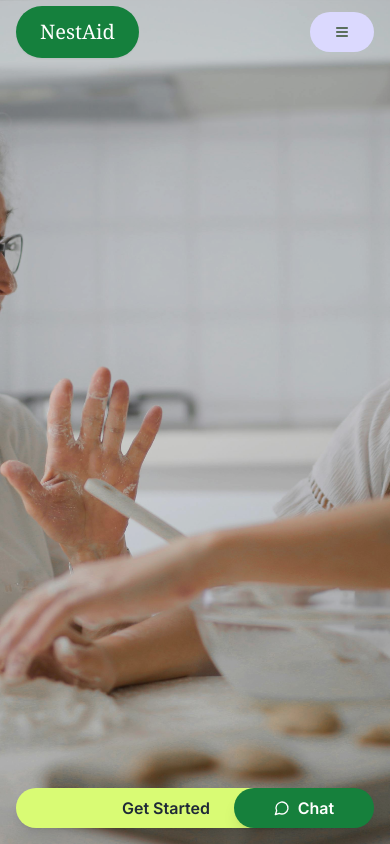
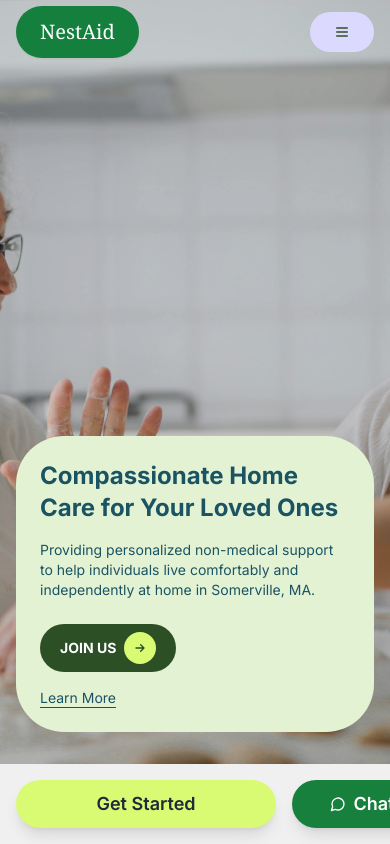
Before and after one commit to Mayacarellc/mayacare, a Next.js app: page / in a window 390 px wide. Shown: the top 844 px of the page. Built offline with nearby package versions, Linux system fonts and the light colour scheme.

Commit message:
Simplify mobile animations and enhance button UI

```diff
--- a/app/page.tsx
+++ b/app/page.tsx
@@ -32,37 +32,14 @@ export default function Component() {
   const [heroVisible, setHeroVisible] = useState(false);
   const [scrollProgress, setScrollProgress] = useState(0);
 
-  // Trigger hero animation based on scroll for mobile
+  // Simple hero animation trigger
   useEffect(() => {
-    const handleScroll = () => {
-      const scrollY = window.scrollY;
-      const windowHeight = window.innerHeight;
+    // Simple delay for mobile, immediate for desktop
+    const timer = setTimeout(() => {
+      setHeroVisible(true);
+    }, window.innerWidth < 768 ? 500 : 0);
 
-      // Calculate scroll progress (0 to 1)
-      const progress = Math.min(scrollY / (windowHeight * 0.3), 1);
-      setScrollProgress(progress);
-
-      // Show content when scroll progress reaches certain threshold
-      if (progress > 0.1) {
-        setHeroVisible(true);
-      } else {
-        setHeroVisible(false);
-      }
-    };
-
-    // Initial check for desktop (always show)
-    const isDesktop = window.innerWidth >= 768;
-    if (isDesktop) {
-      setHeroVisible(true);
-    }
-
-    window.addEventListener('scroll', handleScroll, { passive: true });
-    window.addEventListener('resize', handleScroll);
-
-    return () => {
-      window.removeEventListener('scroll', handleScroll);
-      window.removeEventListener('resize', handleScroll);
-    };
+    return () => clearTimeout(timer);
   }, []);
 
   // Service details data with icons
@@ -158,8 +135,8 @@ export default function Component() {
             <div className="flex flex-col justify-end md:justify-center py-4 md:py-0 max-w-xl w-full mb-8 md:mb-0">
               {/* Clean rounded rectangle container */}
               <div
-                className={`bg-[#E4F2D4] rounded-[3rem] p-6 md:p-8 lg:p-10 md:opacity-100 md:transform-none hero-content-mobile ${
-                  heroVisible ? 'visible hero-scroll-up' : ''
+                className={`bg-[#E4F2D4] rounded-[3rem] p-6 md:p-8 lg:p-10 md:opacity-100 md:transform-none transition-all duration-500 ease-out ${
+                  heroVisible ? 'opacity-100 translate-y-0' : 'opacity-0 translate-y-4'
                 }`}
               >
                 <h1 className="text-2xl md:text-5xl font-bold text-[#1A5463] mb-4">
--- a/components/mobile-get-started-fab.tsx
+++ b/components/mobile-get-started-fab.tsx
@@ -61,35 +61,33 @@ export function MobileGetStartedFab() {
 
   return (
     <>
-      {/* Floating Get Started Button - Bottom Left */}
+      {/* Bottom Buttons Container with Background */}
       <div
-        className={`md:hidden fixed bottom-4 left-4 z-50 transition-transform duration-300 ease-in-out ${
-          isVisible ? 'translate-y-0' : 'translate-y-[150%]'
+        className={`md:hidden fixed bottom-0 left-0 right-0 z-50 p-4 transition-transform duration-300 ease-in-out ${
+          isVisible ? 'translate-y-0' : 'translate-y-full'
         }`}
+        style={{ backgroundColor: '#F0F0F0' }}
       >
+        <div className="flex justify-between items-center gap-4">
+          {/* Get Started Button */}
           <Button
             onClick={() => setGetStartedModalOpen(true)}
-          className="rounded-full font-semibold px-8 py-3 text-base transition-colors shadow-lg text-gray-800 hover:opacity-90"
-          style={{ backgroundColor: '#D9FB74', minWidth: '300px' }}
+            className="rounded-full font-semibold px-10 py-6 text-lg transition-colors shadow-lg text-gray-800 hover:opacity-90"
+            style={{ backgroundColor: '#D9FB74', minWidth: '260px' }}
           >
             Get Started
           </Button>
-      </div>
 
-      {/* Chat Bot Button - Bottom Right */}
-      <div
-        className={`md:hidden fixed bottom-4 right-4 z-50 transition-transform duration-300 ease-in-out ${
-          isVisible ? 'translate-y-0' : 'translate-y-[150%]'
-        }`}
-      >
+          {/* Chat Button */}
           <Button
             onClick={() => setChatBotOpen(true)}
-          className="rounded-full px-5 py-3 transition-colors shadow-lg text-white hover:opacity-90 text-base font-semibold flex items-center gap-2"
+            className="rounded-full px-8 py-6 transition-colors shadow-lg text-white hover:opacity-90 text-lg font-semibold flex items-center gap-2"
             style={{ backgroundColor: '#16803C', minWidth: '140px' }}
           >
-          <MessageCircle className="w-5 h-5" />
+            <MessageCircle className="w-6 h-6" />
             Chat
           </Button>
+        </div>
       </div>
 
       {/* Full Screen Chat Bot Window */}
```
Lines whose indentation alone changed are shown as unchanged.
